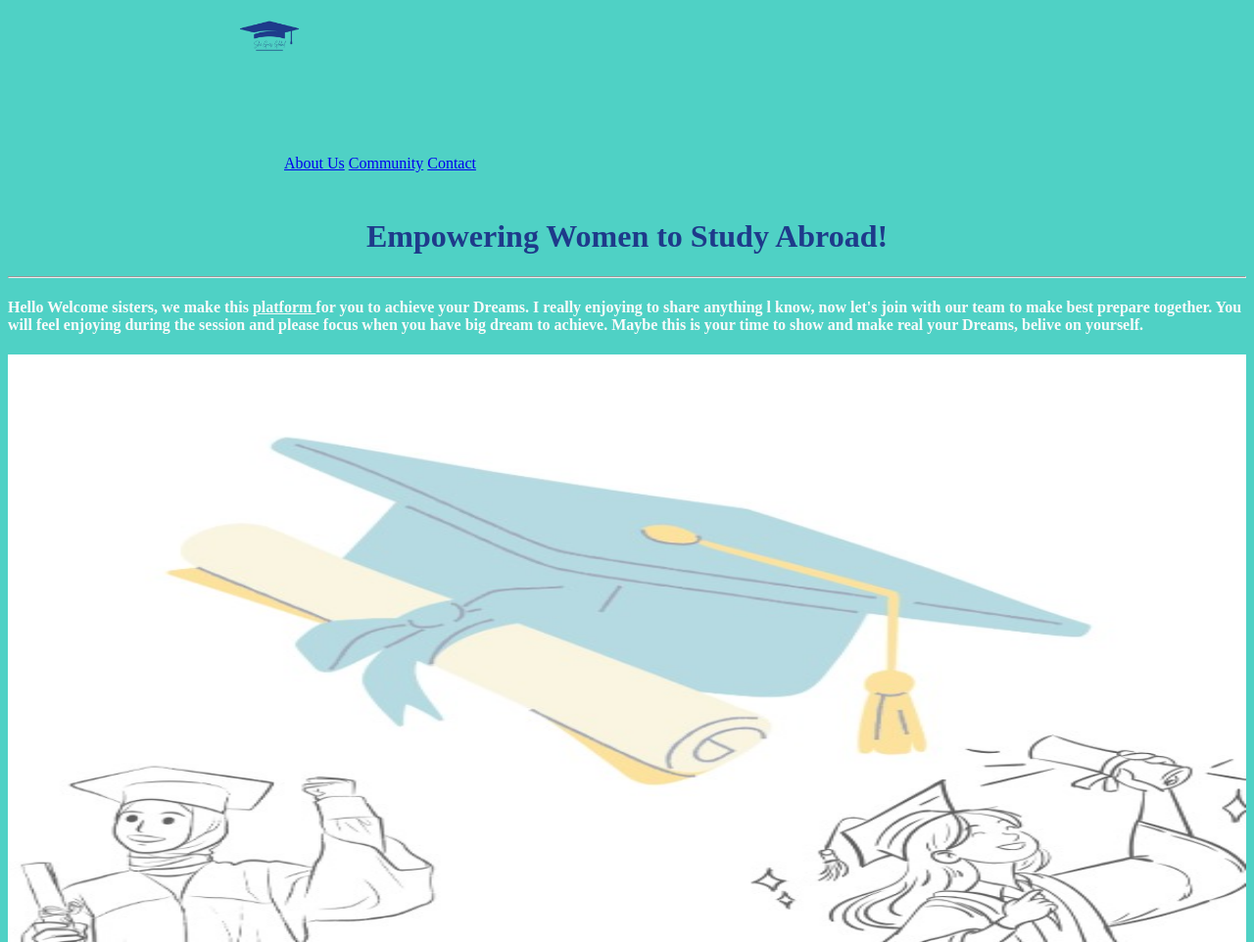
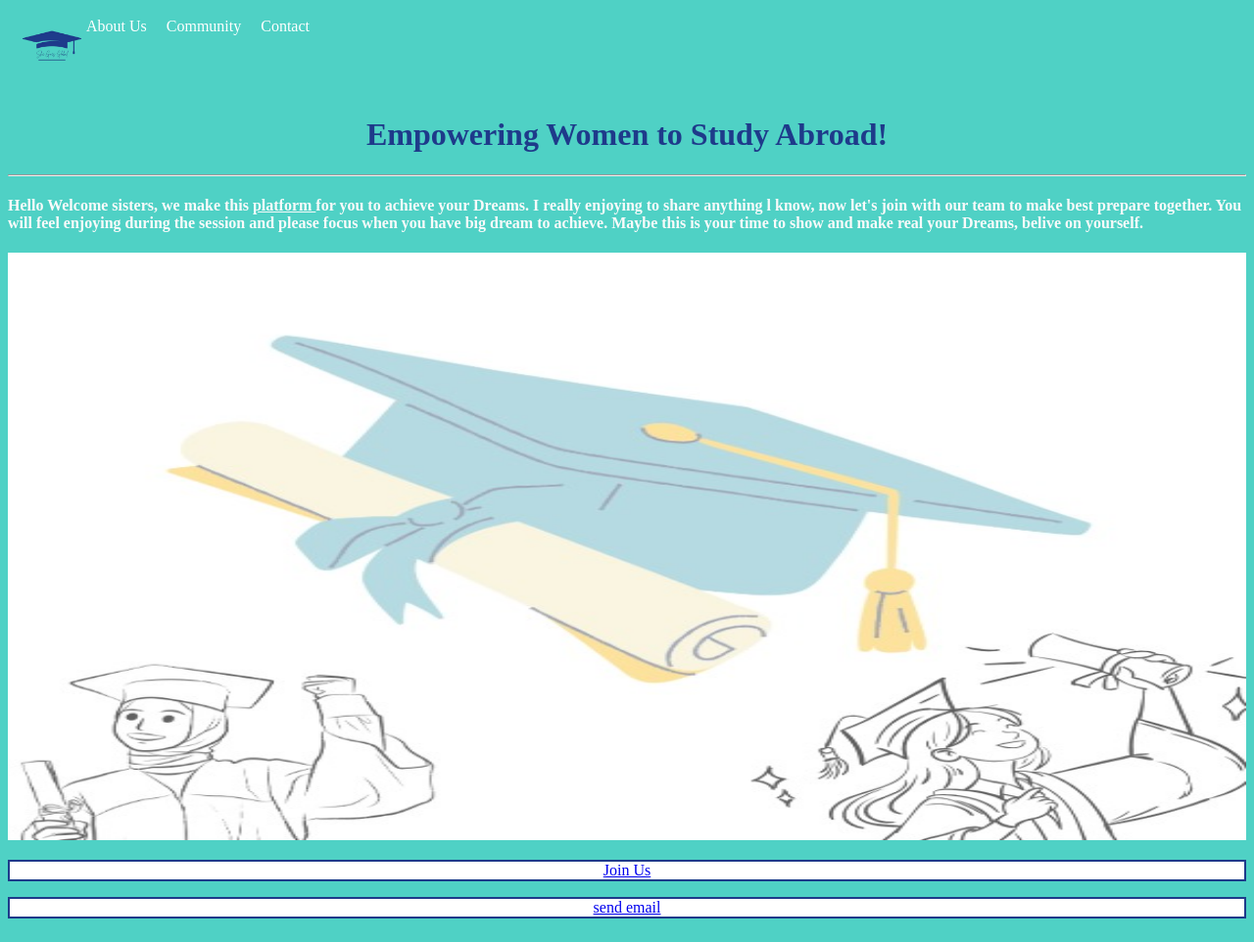
Before and after one commit to ferdilla7/She-Goes-Global-Web, a plain HTML site: page index.html in a window 1280 px wide. Shown: the top 962 px of the page at 98% size. Drawn offline with Linux system fonts and the light colour scheme.

Commit message:
Update style.css

```diff
--- a/style.css
+++ b/style.css
@@ -9,19 +9,30 @@
     left: 0;
     right: 0;
     z-index: 9999;
+    background-color: #4fd1c5;
 }
 
 .container {
-    width: 800px;
-    margin:auto;
-
+    display: flex;
+    justify-content: space-between
+    align-item: center;
+    padding: 10px;
 }
 
-.header {
-    padding: 10px;
+.header ul{
+    list-style-type: none;
+    padding: 0;
+    margin: 0;
+    display: flex;
+    gap: 20px
 }
 
 .header ul li {
     display: inline-block;
-    margin-top: 50px;
 }
+
+.header ul li a {
+    text-decoration: none;
+    color: white;
+    fort-weight: bold;
+}
```
